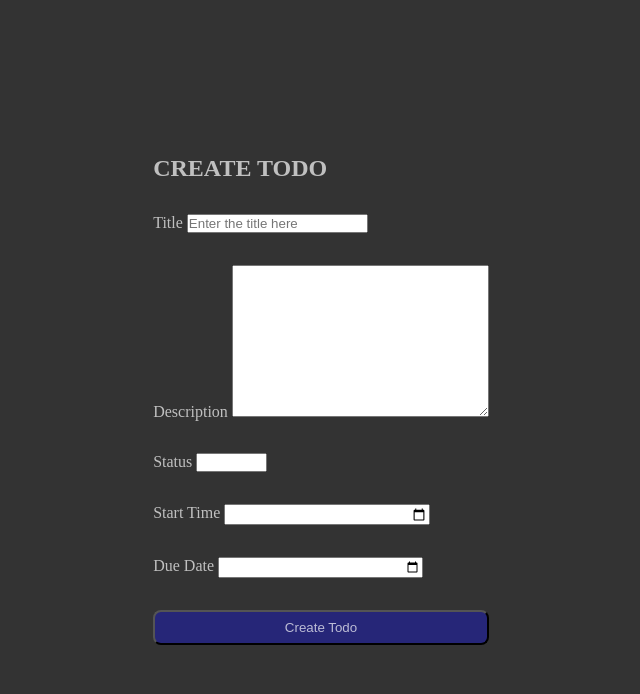
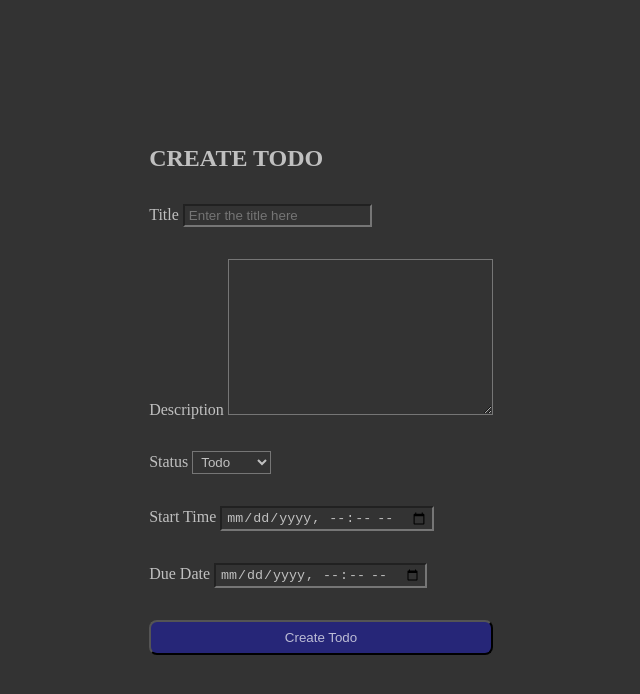
Before and after one commit to Nkurunzizagashati/ONLINE-TASK-MANAGEMENT-SYSTEM, a website: page Frontend/create-todo.html in a window 1280 px wide. Shown: the whole page, without its empty margins (319-959 px from the left). Drawn offline with Linux system fonts and the light colour scheme.

Commit message:
added more styles to the create todo page

```diff
--- a/Frontend/create-todo.css
+++ b/Frontend/create-todo.css
@@ -20,6 +20,14 @@
   margin-top: 2rem;
 }
 
+input,
+select,
+option,
+textarea {
+  background-color: #333;
+  padding: 2px 4px;
+}
+
 button {
   background-color: hsla(240, 88%, 50%, 0.361);
   padding: 0.5rem 2rem;
```
